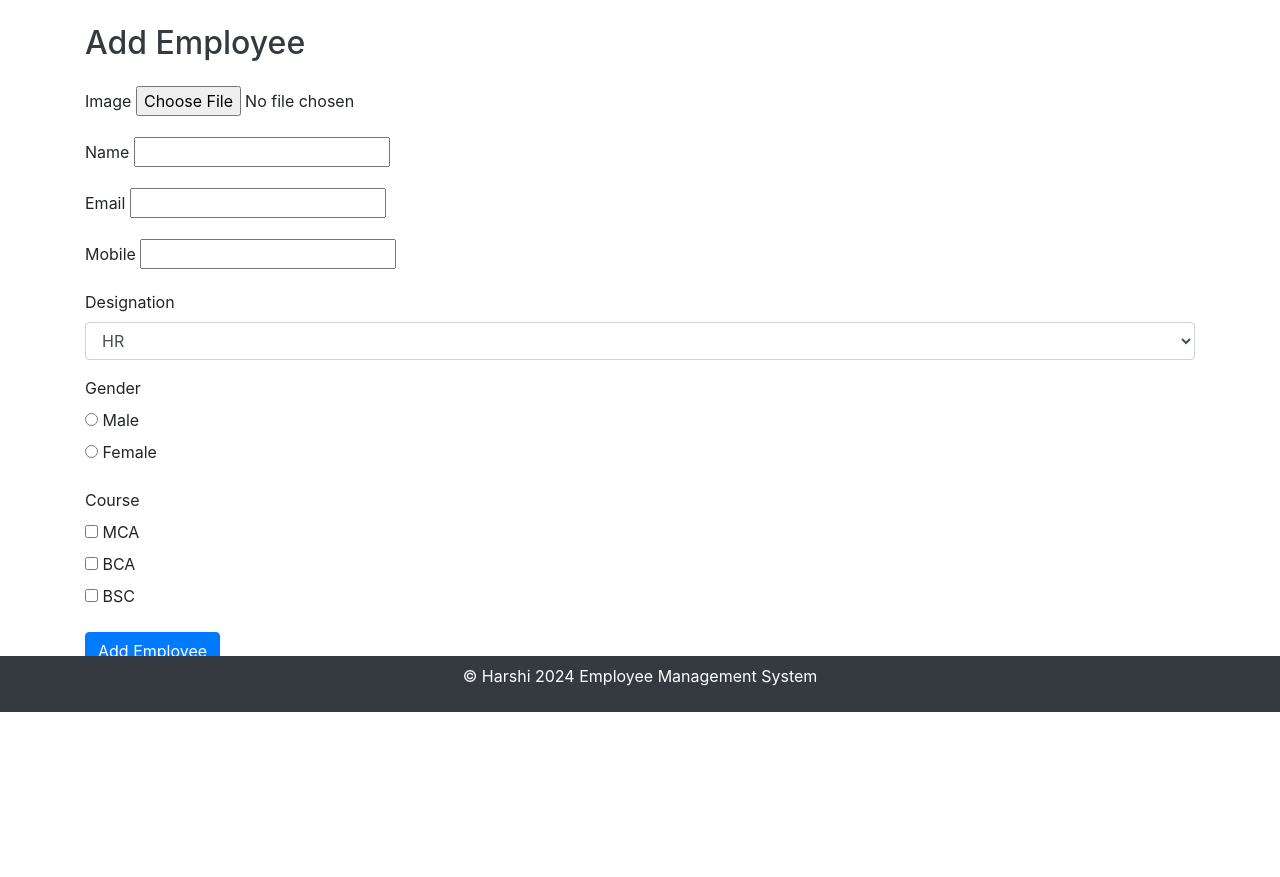
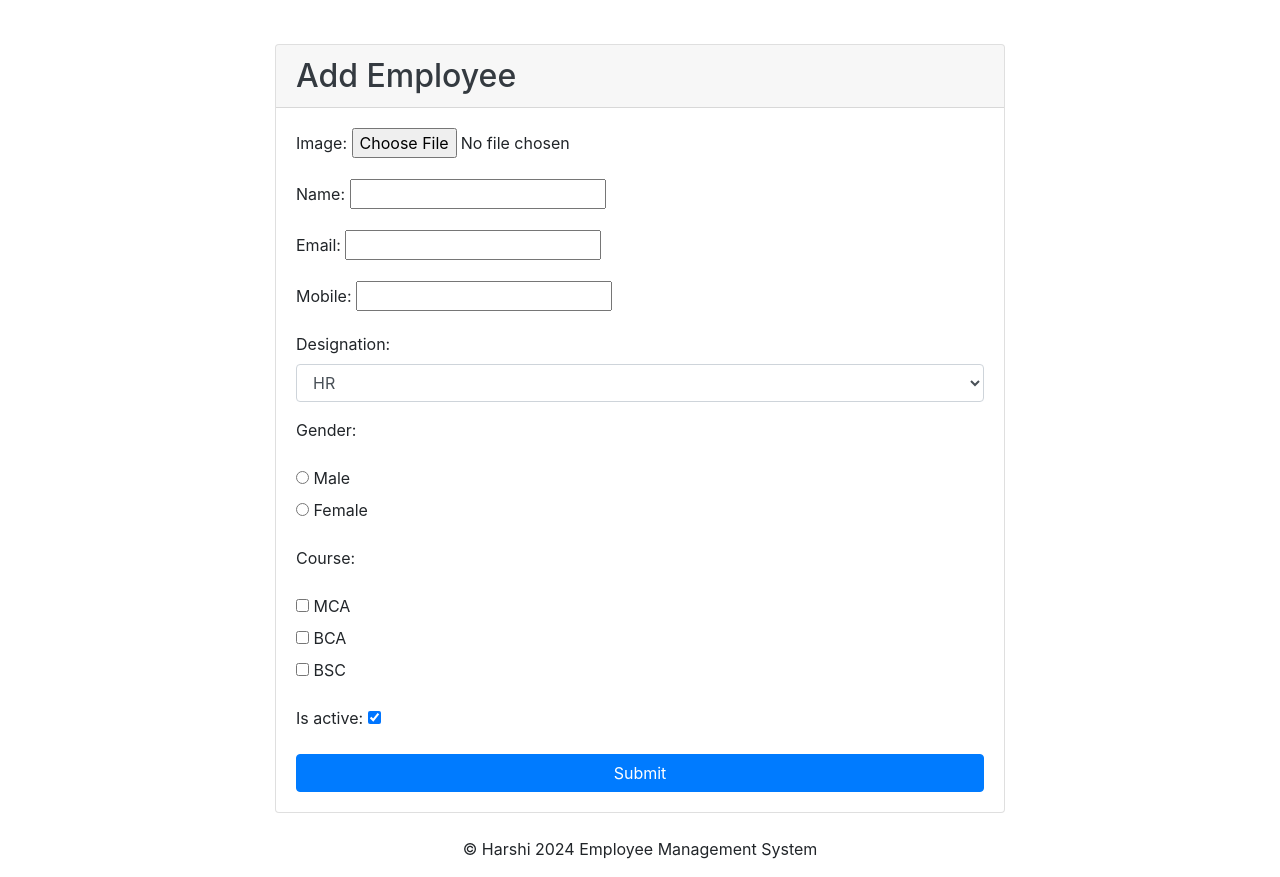
Before and after one commit to HersheyR/Employee-Management-System, a Django app: page /add/ in a window 1280 px wide. Shown: the part 88-965 px from the top of the page. Before the commit the page ends 800 px from the top, so only its background shows below. Run offline with Django 5.2, Linux system fonts and the light colour scheme; a user stored in the database is signed in; some libraries are stand-ins or nearby versions.

Commit message:
Updated styles and removed fixed footer

```diff
--- a/employees/templates/employees/add_employee.html
+++ b/employees/templates/employees/add_employee.html
@@ -1,74 +1,23 @@
-<!-- filepath: employees/templates/employees/add_employee.html -->
+<!-- filepath: /e:/Assignment FSD/employee_management_system/employees/templates/employees/add_employee.html -->
 {% extends 'employees/base.html' %}
 
 {% block title %}Add Employee{% endblock %}
 
 {% block content %}
-<h2 class="mb-4">Add Employee</h2>
-<form id="employeeForm" method="post" enctype="multipart/form-data">
-    {% csrf_token %}
-    <div class="form-group">
-        <label for="id_image">Image</label>
-        {{ form.image }}
+<div class="row justify-content-center">
+    <div class="col-md-8">
+        <div class="card">
+            <div class="card-header">
+                <h2 class="mb-0">Add Employee</h2>
+            </div>
+            <div class="card-body">
+                <form method="post" enctype="multipart/form-data">
+                    {% csrf_token %}
+                    {{ form.as_p }}
+                    <button type="submit" class="btn btn-primary btn-block">Submit</button>
+                </form>
+            </div>
+        </div>
     </div>
-    <div class="form-group">
-        <label for="id_name">Name</label>
-        {{ form.name }}
-    </div>
-    <div class="form-group">
-        <label for="id_email">Email</label>
-        {{ form.email }}
-    </div>
-    <div class="form-group">
-        <label for="id_mobile">Mobile</label>
-        {{ form.mobile }}
-    </div>
-    <div class="form-group">
-        <label for="id_designation">Designation</label>
-        {{ form.designation }}
-    </div>
-    <div class="form-group">
-        <label for="id_gender">Gender</label>
-        {{ form.gender }}
-    </div>
-    <div class="form-group">
-        <label for="id_course">Course</label>
-        {{ form.course }}
-    </div>
-    <button type="submit" class="btn btn-primary">Add Employee</button>
-</form>
-
-<script>
-    $(document).ready(function() {
-        $('#employeeForm').on('submit', function(event) {
-            var valid = true;
-
-            // Validate email
-            var email = $('#id_email').val();
-            var emailPattern = /^[a-zA-Z0-9._-]+@[a-zA-Z0-9.-]+\.[a-zA-Z]{2,6}$/;
-            if (!emailPattern.test(email)) {
-                alert('Please enter a valid email address.');
-                valid = false;
-            }
-
-            // Validate mobile number
-            var mobile = $('#id_mobile').val();
-            if (!/^\d+$/.test(mobile)) {
-                alert('Mobile number must be numeric.');
-                valid = false;
-            }
-
-            // Validate image file type
-            var image = $('#id_image').val();
-            if (image && !(/\.(jpg|png)$/i).test(image)) {
-                alert('Only .jpg and .png files are allowed.');
-                valid = false;
-            }
-
-            if (!valid) {
-                event.preventDefault();
-            }
-        });
-    });
-</script>
+</div>
 {% endblock %}
--- a/employees/templates/employees/base.html
+++ b/employees/templates/employees/base.html
@@ -38,9 +38,9 @@
     </header>
     <main class="container mt-4">
         {% block content %}{% endblock %}
+        <div class="text-center mt-4">
+            <p>&copy; Harshi 2024 Employee Management System</p>
+        </div>
     </main>
-    <footer class="bg-dark text-white text-center p-2 mt-4">
-        <p>&copy; Harshi 2024 Employee Management System</p>
-    </footer>
 </body>
 </html>
--- a/static/css/styles.css
+++ b/static/css/styles.css
@@ -45,15 +45,6 @@ body {
     color: white;
 }
 
-footer {
-    background-color: #343a40;
-    color: white;
-    padding: 5px 0;
-    position: fixed;
-    bottom: 0;
-    width: 100%;
-}
-
 h1, h2, h3, h4, h5, h6 {
     color: #343a40;
 }
```
Also changed, not shown: db.sqlite3, media/employee_images/Draco.png (added), media/employee_images/Harry.png (added), media/employee_images/Hermione.png (added), media/employee_images/Luna.png (added), media/employee_images/Ron.png (added).
